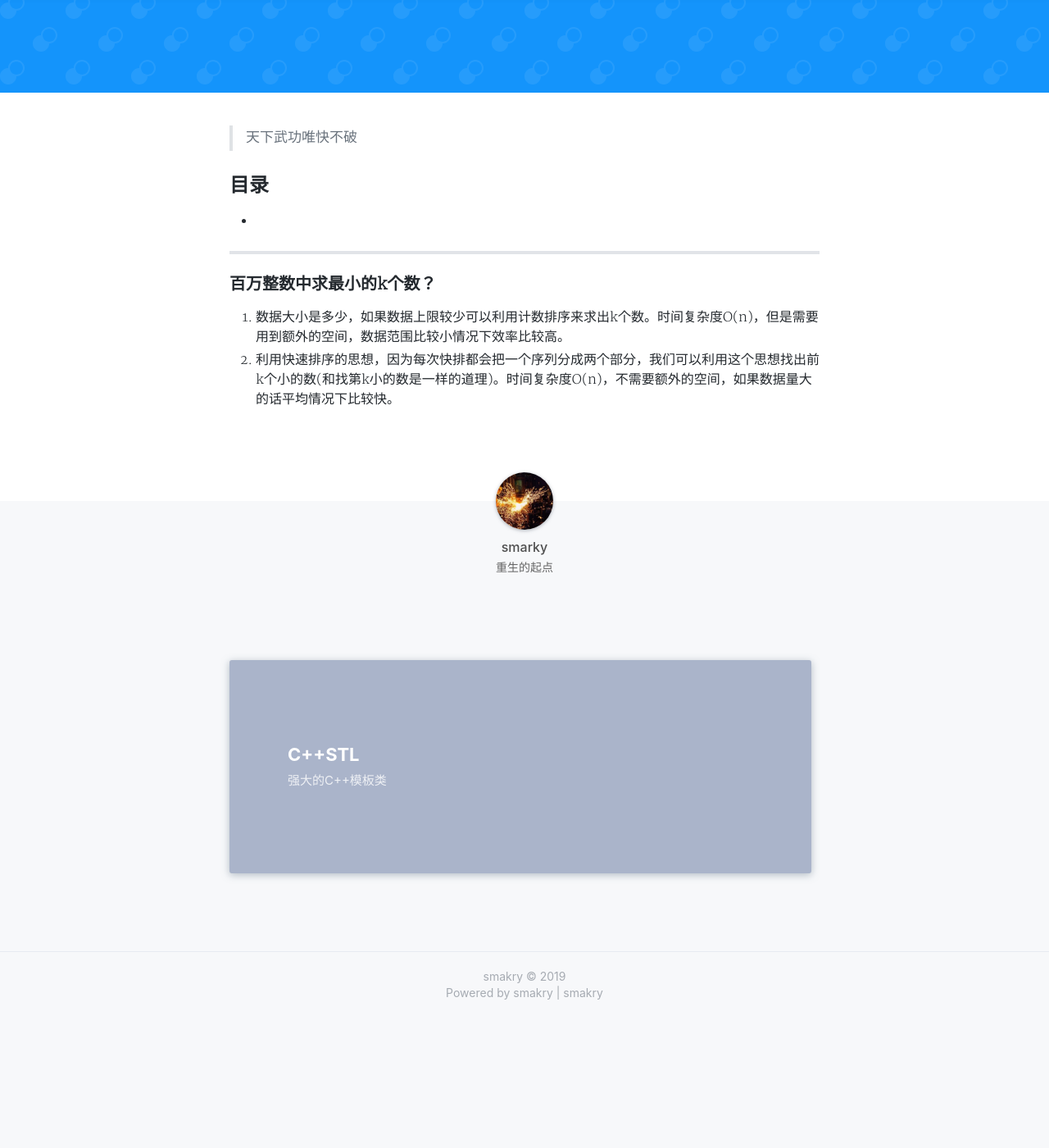
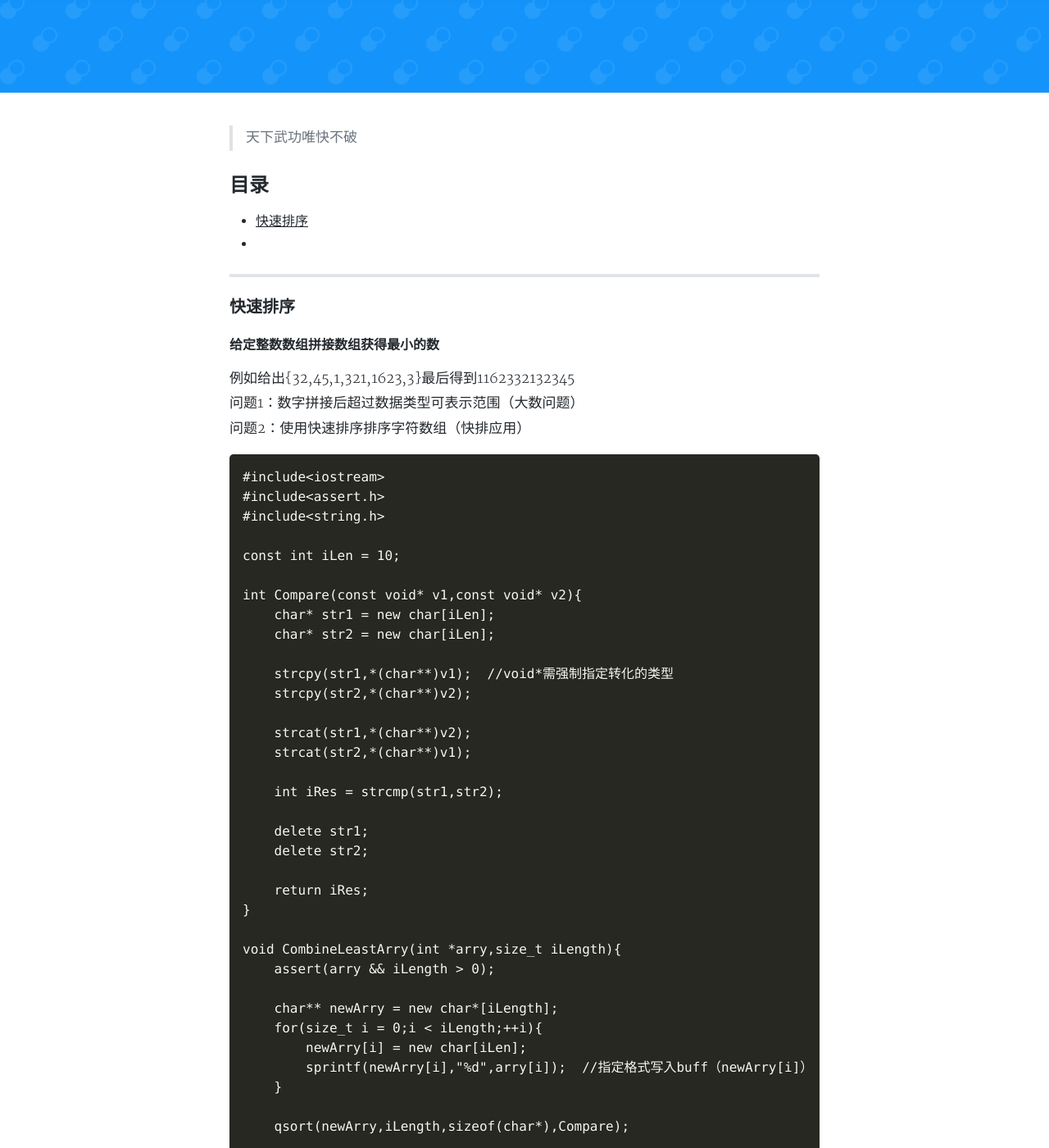
Before and after one commit to smakry/smakry.github.io, a Jekyll site: the page built from _posts/2019-09-24-排序问题.md, in a window 1280 px wide and 1400 px high, scrolled down 247 px. Shown: the whole window at 82% size. Built offline with Jekyll 4.4.1, drawn with Linux system fonts in a browser that asks for light colours; nearby versions of some CDN libraries; comment, search, counter and statistics services are not loaded; a style sheet for code colours, icons or effects is not loaded; before the commit the page ends 1488 px from its top, so only the background shows below that; some of the changed text lies outside the part shown.

Commit message:
-mprogram thinking

````diff
--- a/_posts/2019-09-24-排序问题.md
+++ b/_posts/2019-09-24-排序问题.md
@@ -10,10 +10,74 @@ tags: 排序
 
 ## 目录
 
-- [](#list_1)
+- [快速排序](#list_1)
+- [](#list_2)
 
 
 ---
+
+### <span id = "liset_1"></span>快速排序
+
+#### 给定整数数组拼接数组获得最小的数
+
+例如给出{32,45,1,321,1623,3}最后得到1162332132345
+问题1：数字拼接后超过数据类型可表示范围（大数问题）
+问题2：使用快速排序排序字符数组（快排应用）
+
+```cpp
+#include<iostream>
+#include<assert.h>
+#include<string.h>
+
+const int iLen = 10;
+
+int Compare(const void* v1,const void* v2){
+    char* str1 = new char[iLen];
+    char* str2 = new char[iLen];
+
+    strcpy(str1,*(char**)v1);  //void*需强制指定转化的类型
+    strcpy(str2,*(char**)v2);
+
+    strcat(str1,*(char**)v2);
+    strcat(str2,*(char**)v1);
+
+    int iRes = strcmp(str1,str2);
+
+    delete str1;
+    delete str2;
+
+    return iRes;
+}
+
+void CombineLeastArry(int *arry,size_t iLength){
+	assert(arry && iLength > 0);
+
+    char** newArry = new char*[iLength];
+    for(size_t i = 0;i < iLength;++i){
+        newArry[i] = new char[iLen];
+        sprintf(newArry[i],"%d",arry[i]);  //指定格式写入buff（newArry[i]）
+    }
+
+    qsort(newArry,iLength,sizeof(char*),Compare);
+
+    for(size_t i = 0;i < iLength;++i){
+        std::cout << newArry[i] << " ";
+        delete newArry[i];
+    }
+    std::cout << std::endl;
+
+    delete[] newArry;
+}
+
+int main(){
+    int arry[] = {32,45,1,321,1623,3};
+    CombineLeastArry(arry,6);
+
+    return 0;
+}
+
+```
+
 
 
 ### 百万整数中求最小的k个数？
````
Also changed, not shown: _posts/2019-09-22-编程思维.md (+8 -0 lines).
